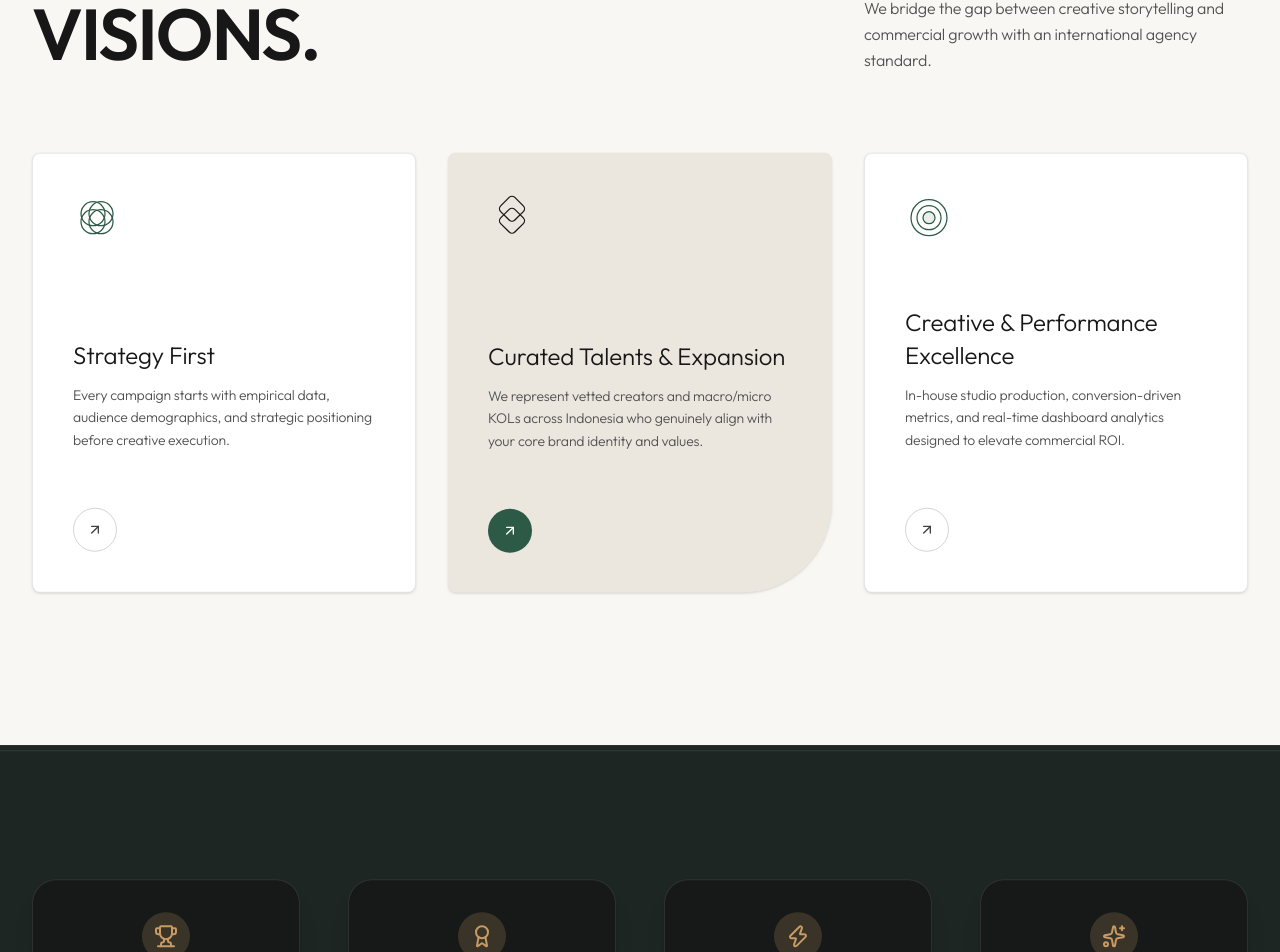
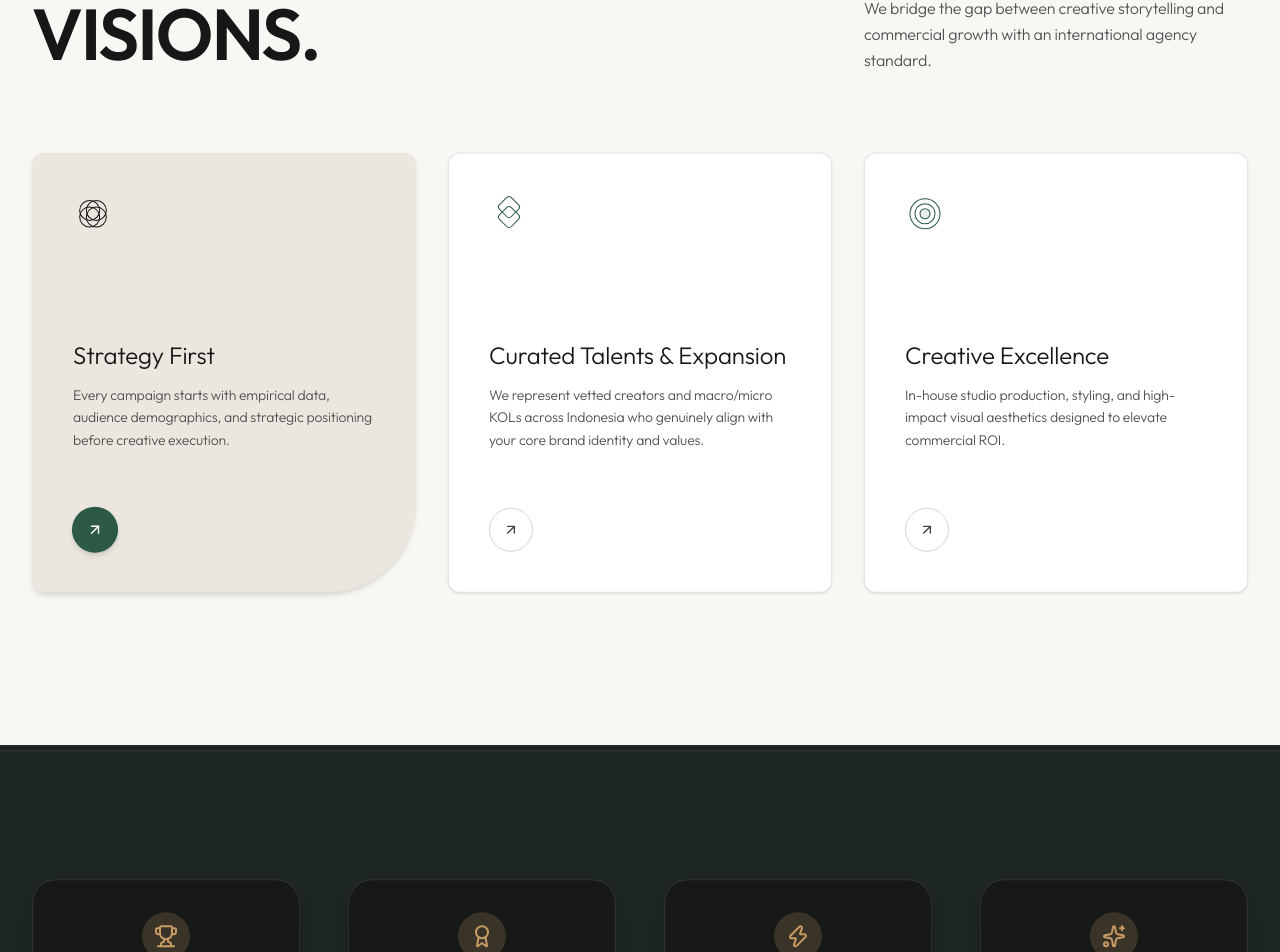
Before and after one commit to Aldho666-tech/Visions-management, a Next.js app: page / in a window 1280 px wide. Shown: the part 5379-6331 px from the top of the page. Built offline with nearby package versions, Linux system fonts and the light colour scheme.

Commit message:
feat: implement interactive card shape morphing in WhyUsSection from regular white rectangle (Image 1) to sand background with rounded-br-[90px] corner (Image 2) on click/hover

```diff
--- a/src/components/sections/WhyUsSection.tsx
+++ b/src/components/sections/WhyUsSection.tsx
@@ -1,18 +1,20 @@
 "use client";
 
-import React from "react";
+import React, { useState } from "react";
 import { motion } from "framer-motion";
 import { ArrowUpRight } from "lucide-react";
 
 export default function WhyUsSection() {
+  // Active card index state - default to first card (0)
+  const [activeIndex, setActiveIndex] = useState<number>(0);
+
   const cards = [
     {
       id: "01",
       title: "Strategy First",
       desc: "Every campaign starts with empirical data, audience demographics, and strategic positioning before creative execution.",
-      isFeatured: false,
       iconSvg: (
-        <svg className="w-12 h-12 stroke-[1.25] text-[#2D5A47]" viewBox="0 0 48 48" fill="none" xmlns="http://www.w3.org/2000/svg">
+        <svg className="w-10 h-10 stroke-[1.25]" viewBox="0 0 48 48" fill="none" xmlns="http://www.w3.org/2000/svg">
           <circle cx="20" cy="20" r="12" stroke="currentColor" />
           <circle cx="28" cy="20" r="12" stroke="currentColor" />
           <circle cx="20" cy="28" r="12" stroke="currentColor" />
@@ -24,9 +26,8 @@ export default function WhyUsSection() {
       id: "02",
       title: "Curated Talents & Expansion",
       desc: "We represent vetted creators and macro/micro KOLs across Indonesia who genuinely align with your core brand identity and values.",
-      isFeatured: true,
       iconSvg: (
-        <svg className="w-12 h-12 stroke-[1.25] text-[#171717]" viewBox="0 0 48 48" fill="none" xmlns="http://www.w3.org/2000/svg">
+        <svg className="w-10 h-10 stroke-[1.25]" viewBox="0 0 48 48" fill="none" xmlns="http://www.w3.org/2000/svg">
           <rect x="14" y="6" width="20" height="20" rx="4" transform="rotate(45 24 16)" stroke="currentColor" />
           <rect x="14" y="18" width="20" height="20" rx="4" transform="rotate(45 24 28)" stroke="currentColor" />
         </svg>
@@ -34,11 +35,10 @@ export default function WhyUsSection() {
     },
     {
       id: "03",
-      title: "Creative & Performance Excellence",
-      desc: "In-house studio production, conversion-driven metrics, and real-time dashboard analytics designed to elevate commercial ROI.",
-      isFeatured: false,
+      title: "Creative Excellence",
+      desc: "In-house studio production, styling, and high-impact visual aesthetics designed to elevate commercial ROI.",
       iconSvg: (
-        <svg className="w-12 h-12 stroke-[1.25] text-[#2D5A47]" viewBox="0 0 48 48" fill="none" xmlns="http://www.w3.org/2000/svg">
+        <svg className="w-10 h-10 stroke-[1.25]" viewBox="0 0 48 48" fill="none" xmlns="http://www.w3.org/2000/svg">
           <circle cx="24" cy="24" r="18" stroke="currentColor" />
           <circle cx="24" cy="24" r="12" stroke="currentColor" />
           <circle cx="24" cy="24" r="6" stroke="currentColor" fill="currentColor" fillOpacity="0.1" />
@@ -50,7 +50,7 @@ export default function WhyUsSection() {
   return (
     <section className="py-24 sm:py-36 bg-[#F8F7F4] text-[#171717] relative overflow-hidden font-heading">
       <div className="max-w-7xl mx-auto px-4 sm:px-6 lg:px-8">
-        {/* Top Header - Exact Image 2 Reference Layout */}
+        {/* Top Header */}
         <div className="flex flex-col lg:flex-row lg:items-end justify-between mb-20 gap-8">
           <div>
             {/* Small Category Badge */}
@@ -89,23 +89,30 @@ export default function WhyUsSection() {
           </motion.p>
         </div>
 
-        {/* 3-Card Grid Matching Image 2 Reference Exactly */}
+        {/* Dynamic Interactive Cards Grid: Click/Hover to morph from Image 1 shape to Image 2 shape */}
         <div className="grid grid-cols-1 md:grid-cols-3 gap-6 sm:gap-8 items-stretch">
-          {cards.map((item, idx) => (
+          {cards.map((item, idx) => {
+            const isActive = activeIndex === idx;
+
+            return (
               <motion.div
                 key={item.title}
                 initial={{ opacity: 0, y: 30 }}
                 whileInView={{ opacity: 1, y: 0 }}
                 viewport={{ once: true }}
-              transition={{ duration: 0.6, delay: idx * 0.15 }}
-              className={`p-8 sm:p-10 flex flex-col justify-between min-h-[440px] transition-all duration-300 group ${
-                item.isFeatured
-                  ? "bg-[#EBE7DF] rounded-tl-[8px] rounded-tr-[8px] rounded-bl-[8px] rounded-br-[90px] shadow-sm hover:shadow-md"
-                  : "bg-white border border-neutral-200/90 rounded-[8px] hover:border-neutral-400 shadow-sm hover:shadow-md"
+                transition={{ duration: 0.5, delay: idx * 0.1 }}
+                onClick={() => setActiveIndex(idx)}
+                onMouseEnter={() => setActiveIndex(idx)}
+                className={`p-8 sm:p-10 flex flex-col justify-between min-h-[440px] cursor-pointer transition-all duration-500 ease-in-out group ${
+                  isActive
+                    ? "bg-[#EBE7DF] rounded-tl-[12px] rounded-tr-[12px] rounded-bl-[12px] rounded-br-[90px] shadow-md border border-transparent"
+                    : "bg-white border border-neutral-200/90 rounded-[12px] hover:border-neutral-300 shadow-sm"
                 }`}
               >
-              {/* Top Icon */}
-              <div className="mb-12">{item.iconSvg}</div>
+                {/* Top Icon - Color adapts to active state */}
+                <div className={`mb-12 transition-colors duration-300 ${isActive ? "text-[#171717]" : "text-[#2D5A47]"}`}>
+                  {item.iconSvg}
+                </div>
 
                 {/* Middle & Bottom Content */}
                 <div>
@@ -117,13 +124,13 @@ export default function WhyUsSection() {
                     {item.desc}
                   </p>
 
-                {/* Bottom Circle Arrow Button ↗ */}
+                  {/* Bottom Circle Arrow Button ↗ - Morphs between outlined (Image 1) and dark filled (Image 2) */}
                   <div className="pt-2">
                     <div
-                    className={`w-11 h-11 rounded-full flex items-center justify-center transition-all ${
-                      item.isFeatured
-                        ? "bg-[#2D5A47] text-white group-hover:scale-105"
-                        : "border border-neutral-300 text-neutral-700 group-hover:bg-[#171717] group-hover:text-white group-hover:border-[#171717]"
+                      className={`w-11 h-11 rounded-full flex items-center justify-center transition-all duration-300 ${
+                        isActive
+                          ? "bg-[#2D5A47] text-white shadow-md scale-105"
+                          : "border border-neutral-300 text-neutral-700 group-hover:border-neutral-500"
                       }`}
                     >
                       <ArrowUpRight className="w-4 h-4 stroke-[2]" />
@@ -131,7 +138,8 @@ export default function WhyUsSection() {
                   </div>
                 </div>
               </motion.div>
-          ))}
+            );
+          })}
         </div>
       </div>
     </section>
```
Lines whose indentation alone changed are shown as unchanged.
